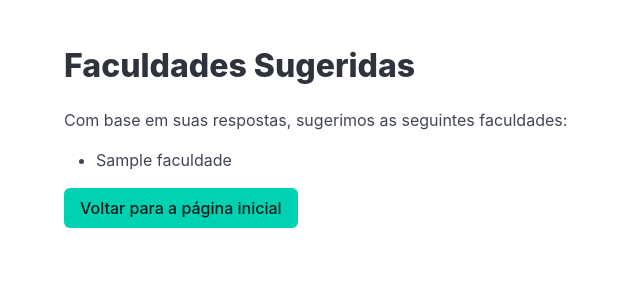
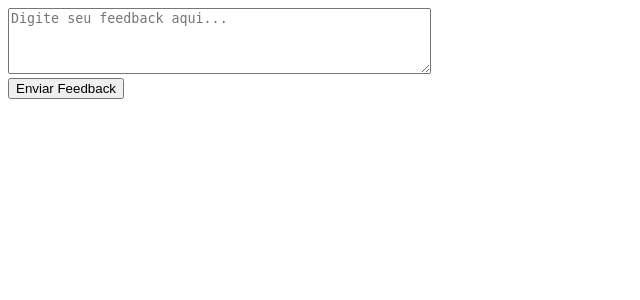
Before and after one commit to Robsonfsilvajunior/FFT, a Flask app: template teste_feira/templates/feedback.html in a window 1280 px wide. Shown: the top 300 px of the page, without its empty margins (0-640 px from the left). Run offline with Flask 3, Linux system fonts and the light colour scheme; the template is opened without the code that fills it: most values are stand-ins (such as "Sample title", 1, 10 or a date in 2020); some libraries are stand-ins or nearby versions.

Commit message:
Adicionando mais arquivos de feedback

```diff
--- a/teste_feira/FFT.py
+++ b/teste_feira/FFT.py
@@ -114,5 +114,22 @@ def determinar_perfil(respostas):
     faculdades_sugeridas = nichos_faculdades[nicho_sugerido]["faculdades"]
     return {"nicho": nicho_sugerido, "faculdades": faculdades_sugeridas}
 
+@app.route('/feedback', methods=['GET', 'POST'])
+def feedback():
+    if request.method == 'POST':
+        try:
+            # Coletar feedback do formulário
+            nome = request.form['nome']
+            feedback_texto = request.form['feedback']
+
+            # Salvar o feedback no MongoDB
+            feedback_collection.insert_one({"nome": nome, "feedback": feedback_texto}) # type: ignore
+
+            return render_template('feedback_recebido.html', nome=nome)
+        except Exception as e:
+            return jsonify({"erro": str(e)}), 400
+    else:
+        return render_template('feedback.html')
+
 if __name__ == '__main__':
     app.run(debug=True)
--- a/teste_feira/templates/feedback.html
+++ b/teste_feira/templates/feedback.html
@@ -3,23 +3,14 @@
 <head>
     <meta charset="UTF-8">
     <meta name="viewport" content="width=device-width, initial-scale=1.0">
-    <title>Faculdades Sugeridas</title>
-    <link rel="stylesheet" href="https://cdnjs.clordflare.com/ajax/libs/bulma/0.9.3/css/bulma.min.css">
+    <title>Feedback</title>
 </head>
 <body>
-    <section class="section">
-        <div class="container">
-            <h1 class="title">Faculdades Sugeridas</h1>
-            <div class="content">
-                <p>Com base em suas respostas, sugerimos as seguintes faculdades:</p>
-                <ul>
-                    {% for faculdade in faculdades %}
-                    <li>{{ faculdade }}</li>
-                    {% endfor %}
-                </ul>
-                <a href="/" class="button is-primary">Voltar para a página inicial</a>
-            </div>
-        </div>
-    </section>
+    <form action="/feedback" method="post">
+        <input type="hidden" name="nome" value="{{ nome }}">
+        <textarea name="feedback" rows="4" cols="50" placeholder="Digite seu feedback aqui..." required></textarea>
+        <br>
+        <button type="submit">Enviar Feedback</button>
+    </form>
 </body>
 </html>
--- a/teste_feira/templates/questionario.html
+++ b/teste_feira/templates/questionario.html
@@ -48,5 +48,8 @@
             });
         });
     </script>
+    <div class="has-text-centered">
+        <a href="/feedback" class="button is-primary is-large">Dê se Feedback</a>
+    </div>
 </body>
 </html>
```
Also changed, not shown: teste_feira/templates/feeedback_recebido.html (added, +12 -0 lines).
